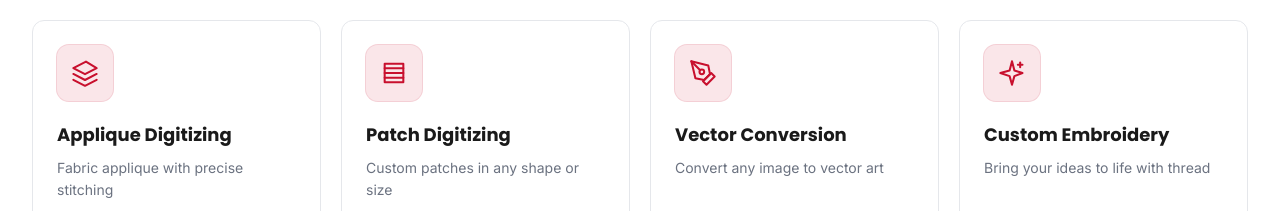
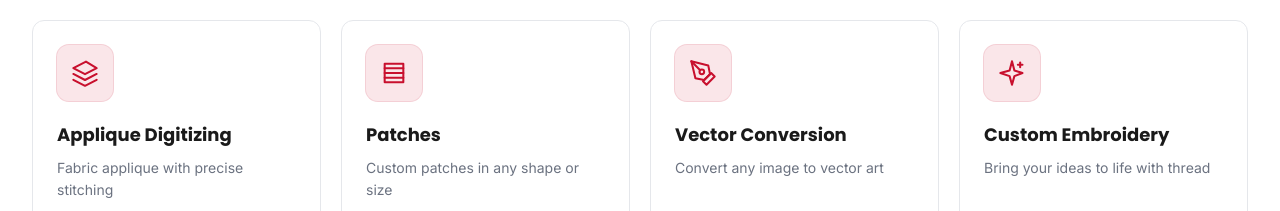
Before and after one commit to vesperdigitizing-a11y/vesper-digitizing, a Next.js app: page / in a window 1280 px wide. Shown: the part 1489-1700 px from the top of the page. Built offline with nearby package versions, Linux system fonts and the light colour scheme.

Commit message:
refactor: Improve formatting and readability of SERVICES array in Services component

```diff
--- a/components/Services.tsx
+++ b/components/Services.tsx
@@ -10,14 +10,46 @@ type Service = {
 };
 
 const SERVICES: Service[] = [
-  { icon: "shirt", title: "Left Chest Logos", desc: "Perfect for shirts, uniforms & caps" },
-  { icon: "cap", title: "Cap Digitizing", desc: "Specialized in cap logo digitizing" },
-  { icon: "jacket", title: "Jacket Back", desc: "Large and complex back designs" },
-  { icon: "cube", title: "3D Puff Digitizing", desc: "High quality 3D puff effects" },
-  { icon: "layers", title: "Applique Digitizing", desc: "Fabric applique with precise stitching" },
-  { icon: "patch", title: "Patch Digitizing", desc: "Custom patches in any shape or size" },
-  { icon: "penTool", title: "Vector Conversion", desc: "Convert any image to vector art" },
-  { icon: "sparkles", title: "Custom Embroidery", desc: "Bring your ideas to life with thread" },
+  {
+    icon: "shirt",
+    title: "Left Chest Logos",
+    desc: "Perfect for shirts, uniforms & caps",
+  },
+  {
+    icon: "cap",
+    title: "Cap Digitizing",
+    desc: "Specialized in cap logo digitizing",
+  },
+  {
+    icon: "jacket",
+    title: "Jacket Back",
+    desc: "Large and complex back designs",
+  },
+  {
+    icon: "cube",
+    title: "3D Puff Digitizing",
+    desc: "High quality 3D puff effects",
+  },
+  {
+    icon: "layers",
+    title: "Applique Digitizing",
+    desc: "Fabric applique with precise stitching",
+  },
+  {
+    icon: "patch",
+    title: "Patches",
+    desc: "Custom patches in any shape or size",
+  },
+  {
+    icon: "penTool",
+    title: "Vector Conversion",
+    desc: "Convert any image to vector art",
+  },
+  {
+    icon: "sparkles",
+    title: "Custom Embroidery",
+    desc: "Bring your ideas to life with thread",
+  },
 ];
 
 export default function Services() {
@@ -32,7 +64,10 @@ export default function Services() {
           />
         </ScrollReveal>
 
-        <ScrollReveal stagger className="mt-12 grid grid-cols-1 gap-5 sm:grid-cols-2 lg:grid-cols-4">
+        <ScrollReveal
+          stagger
+          className="mt-12 grid grid-cols-1 gap-5 sm:grid-cols-2 lg:grid-cols-4"
+        >
           {SERVICES.map((s) => {
             const Icon = IconByName[s.icon];
             return (
```
